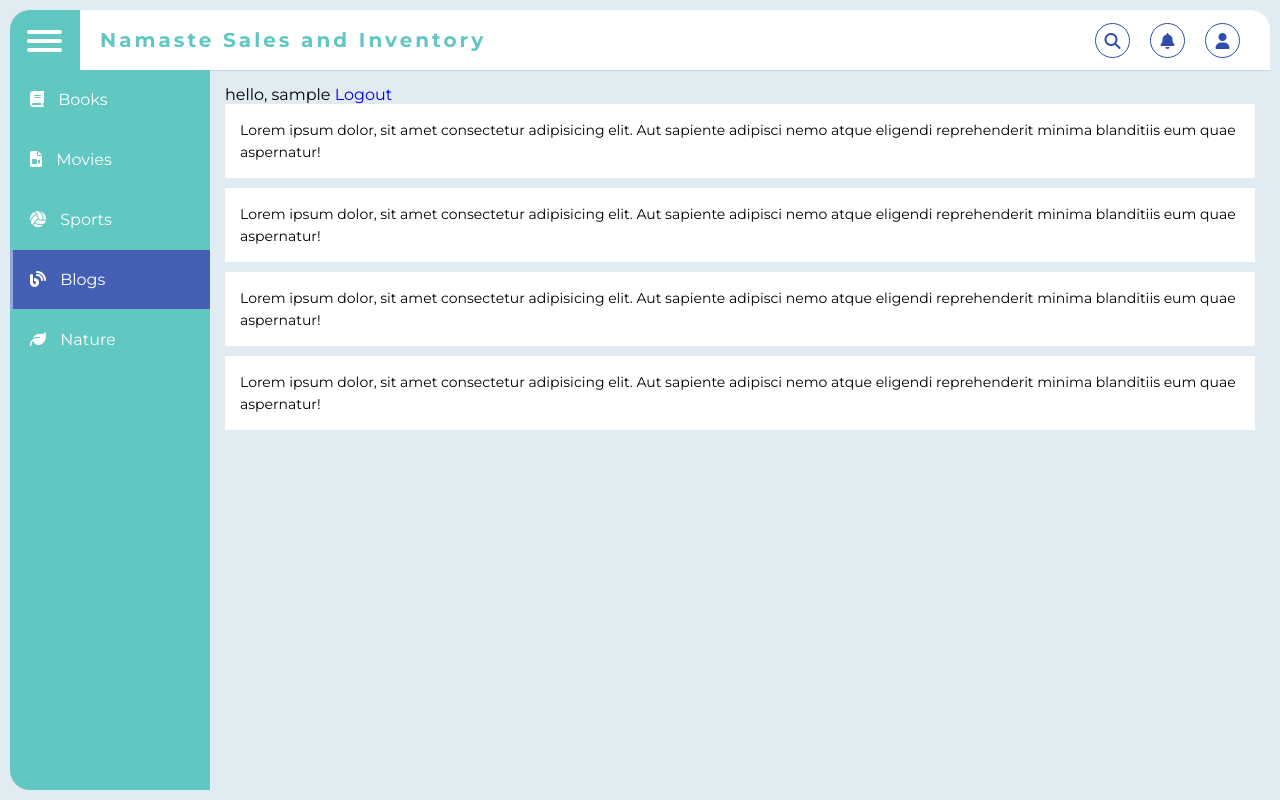
After one commit to sujena/SalesInventory-Django, a Django app: page /dashboard/ in a window 1280 px wide. The commit adds this page. Run offline with Django 3.2, Linux system fonts and the light colour scheme; the visitor is signed in with stand-in values (Sample User, id 1); some libraries are stand-ins or nearby versions.

Commit message:
added base template- navigation bar

```diff
--- a/SalesInventory/settings.py
+++ b/SalesInventory/settings.py
@@ -126,6 +126,7 @@ USE_TZ = True
 # https://docs.djangoproject.com/en/3.1/howto/static-files/
 
 STATIC_URL = '/static/'
+
 CRISPY_TEMPLATE_PACK = 'bootstrap4'
 LOGIN_URL= 'login'
-#LOGIN_REDIRECT_URL='blog-home'
+LOGIN_REDIRECT_URL='dashboard'
--- a/SalesInventory/urls.py
+++ b/SalesInventory/urls.py
@@ -17,6 +17,6 @@ from django.contrib import admin
 from django.urls import path, include
 
 urlpatterns = [
-    path('admin/', admin.site.urls),
+    path('admin/', admin.site.urls, name="admin"),
     path('',include('staff.urls')),
 ]
--- a/staff/urls.py
+++ b/staff/urls.py
@@ -7,4 +7,6 @@ urlpatterns = [
     path('', views.home, name='staff-home'),
     path('login/', auth_views.LoginView.as_view(template_name='staff/login.html'), name='login'),
     path('logout/', auth_views.LogoutView.as_view(template_name='staff/logout.html'), name='logout'),
+    path('dashboard/', views.dashboard, name='dashboard'),
+
 ]
--- a/staff/views.py
+++ b/staff/views.py
@@ -1,6 +1,10 @@
-from django.shortcuts import render
+from django.shortcuts import render, redirect
+from django.contrib.auth.decorators import login_required
 
 # Create your views here.
-
 def home(request):
     return render(request, 'staff/home.html')
+
+@login_required
+def dashboard(request):
+    return render(request, 'system/dashboard.html')
--- a/templates/staff/login.html
+++ b/templates/staff/login.html
@@ -124,7 +124,7 @@ body {
 				</form>
 			</div>
 			<div class="modal-footer">
-				<a href="#">Forgot Password?</a>
+				<a href="{% url 'admin:index' %}">Are you an admin?</a>
 			</div>
 		</div>
 	</div>
--- a/templates/staff/logout.html
+++ b/templates/staff/logout.html
@@ -0,0 +1 @@
+You are logged out of the system.
--- /dev/null
+++ b/templates/system/base.html
@@ -0,0 +1,259 @@
+<!DOCTYPE html>
+<html lang="en">
+<head>
+	<meta charset="UTF-8">
+	<title>Responsive Side Navigation Bar</title>
+	<script src="https://kit.fontawesome.com/b99e675b6e.js"></script>
+	<script src="https://code.jquery.com/jquery-3.4.1.min.js"></script>
+	<script>
+		$(document).ready(function(){
+			$(".hamburger").click(function(){
+			   $(".wrapper").toggleClass("collapse");
+			});
+		});
+	</script>
+    <style>
+        @import url('https://fonts.googleapis.com/css?family=Montserrat:400,600,700&display=swap');
+
+        *{
+          margin: 0;
+          padding: 0;
+          list-style: none;
+          text-decoration: none;
+          box-sizing: border-box;
+          font-family: 'Montserrat', sans-serif;
+        }
+        body{
+          background: #e1ecf2;
+        }
+        .wrapper{
+          margin: 10px;
+        }
+        .wrapper .top_navbar{
+          width: calc(100% - 20px);
+          height: 60px;
+          display: flex;
+          position: fixed;
+          top: 10px;
+        }
+
+        .wrapper .top_navbar .hamburger{
+          width: 70px;
+          height: 100%;
+          background: #60c7c1;
+          padding: 15px 17px;
+          border-top-left-radius: 20px;
+          cursor: pointer;
+        }
+
+        .wrapper .top_navbar .hamburger div{
+          width: 35px;
+          height: 4px;
+          background: white;
+          margin: 5px 0;
+          border-radius: 5px;
+        }
+
+        .wrapper .top_navbar .top_menu{
+          width: calc(100% - 70px);
+          height: 100%;
+          background: #fff;
+          border-top-right-radius: 20px;
+          display: flex;
+          justify-content: space-between;
+          align-items: center;
+          padding: 0 20px;
+          box-shadow: 0 1px 1px rgba(0,0,0,0.1);
+        }
+
+        .wrapper .top_navbar .top_menu .logo{
+          color:#60c7c1;
+          font-size: 20px;
+          font-weight: 700;
+          letter-spacing: 3px;
+        }
+
+        .wrapper .top_navbar .top_menu ul{
+          display: flex;
+        }
+
+        .wrapper .top_navbar .top_menu ul li a{
+          display: block;
+          margin: 0 10px;
+          width: 35px;
+          height: 35px;
+          line-height: 35px;
+          text-align: center;
+          border: 1px solid #2e4ead;
+          border-radius: 50%;
+          color: #2e4ead;
+        }
+
+        .wrapper .top_navbar .top_menu ul li a:hover{
+          background: #4360b5;
+          color: #fff;
+        }
+
+        .wrapper .top_navbar .top_menu ul li a:hover i{
+          color: #fff;
+        }
+
+        .wrapper .sidebar{
+          position: fixed;
+          top: 70px;
+          left: 10px;
+          background: #60c7c1;
+          width: 200px;
+          height: calc(100% - 80px);
+          border-bottom-left-radius: 20px;
+          transition: all 0.3s ease;
+        }
+
+        .wrapper .sidebar ul li a{
+            display: block;
+            padding: 20px;
+            color: #fff;
+            position: relative;
+            margin-bottom: 1px;
+            color: #92a6e2;
+            white-space: nowrap;
+        }
+
+        .wrapper .sidebar ul li a:before{
+          content: "";
+          position: absolute;
+          top: 0;
+          left: 0;
+          width: 3px;
+          height: 100%;
+          background: #92a6e2;
+          display: none;
+        }
+
+        .wrapper .sidebar ul li a span.icon{
+          margin-right: 10px;
+          display: inline-block;
+          color: white;
+        }
+
+        .wrapper .sidebar ul li a span.title{
+          color: white;
+          display: inline-block;
+        }
+
+        .wrapper .sidebar ul li a:hover,
+        .wrapper .sidebar ul li a.active{
+          background: #4360b5;
+          color: #fff;
+        }
+
+        .wrapper .sidebar ul li a:hover:before,
+        .wrapper .sidebar ul li a.active:before{
+          display: block;
+        }
+
+        .wrapper .main_container{
+          width: (100% - 200px);
+          margin-top: 70px;
+          margin-left: 200px;
+          padding: 15px;
+          transition: all 0.3s ease;
+        }
+
+        .wrapper .main_container .item{
+          background: #fff;
+          margin-bottom: 10px;
+          padding: 15px;
+          font-size: 14px;
+          line-height: 22px;
+        }
+
+        .wrapper.collapse .sidebar{
+          width: 70px;
+        }
+
+        .wrapper.collapse .sidebar ul li a{
+          text-align: center;
+        }
+
+        .wrapper.collapse .sidebar ul li a span.icon{
+          margin: 0;
+        }
+
+        .wrapper.collapse .sidebar ul li a span.title{
+          display: none;
+        }
+
+        .wrapper.collapse .main_container{
+          width: (100% - 70px);
+          margin-left: 70px;
+        }
+    </style>
+</head>
+<body>
+
+<div class="wrapper">
+  <div class="top_navbar">
+    <div class="hamburger">
+       <div class="one"></div>
+       <div class="two"></div>
+       <div class="three"></div>
+    </div>
+    <div class="top_menu">
+      <div class="logo">Namaste Sales and Inventory</div>
+      <ul>
+        <li><a href="#">
+          <i class="fas fa-search"></i></a></li>
+        <li><a href="#">
+          <i class="fas fa-bell"></i>
+          </a></li>
+        <li><a href="#">
+          <i class="fas fa-user"></i>
+          </a></li>
+      </ul>
+    </div>
+  </div>
+
+  <div class="sidebar">
+      <ul>
+        <li><a href="#">
+          <span class="icon"><i class="fas fa-book"></i></span>
+          <span class="title">Books</span></a></li>
+        <li><a href="#">
+          <span class="icon"><i class="fas fa-file-video"></i></span>
+          <span class="title">Movies</span>
+          </a></li>
+        <li><a href="#">
+          <span class="icon"><i class="fas fa-volleyball-ball"></i></span>
+          <span class="title">Sports</span>
+          </a></li>
+        <li><a href="#" class="active">
+          <span class="icon"><i class="fas fa-blog"></i></span>
+          <span class="title">Blogs</span>
+          </a></li>
+        <li><a href="#">
+          <span class="icon"><i class="fas fa-leaf"></i></span>
+          <span class="title">Nature</span>
+          </a></li>
+    </ul>
+  </div>
+
+  <div class="main_container">
+       {% block content %}{% endblock %}
+    <div class="item">
+      Lorem ipsum dolor, sit amet consectetur adipisicing elit. Aut sapiente adipisci nemo atque eligendi reprehenderit minima blanditiis eum quae aspernatur!
+    </div>
+    <div class="item">
+      Lorem ipsum dolor, sit amet consectetur adipisicing elit. Aut sapiente adipisci nemo atque eligendi reprehenderit minima blanditiis eum quae aspernatur!
+    </div>
+    <div class="item">
+      Lorem ipsum dolor, sit amet consectetur adipisicing elit. Aut sapiente adipisci nemo atque eligendi reprehenderit minima blanditiis eum quae aspernatur!
+    </div>
+    <div class="item">
+      Lorem ipsum dolor, sit amet consectetur adipisicing elit. Aut sapiente adipisci nemo atque eligendi reprehenderit minima blanditiis eum quae aspernatur!
+    </div>
+  </div>
+</div>
+
+</body>
+</html>
--- /dev/null
+++ b/templates/system/dashboard.html
@@ -0,0 +1,5 @@
+{% extends "system/base.html" %}
+{% block content %}
+hello, {{ user.username }}
+<a  href="{% url 'logout'%}">Logout</a>
+{% endblock content %}
```
